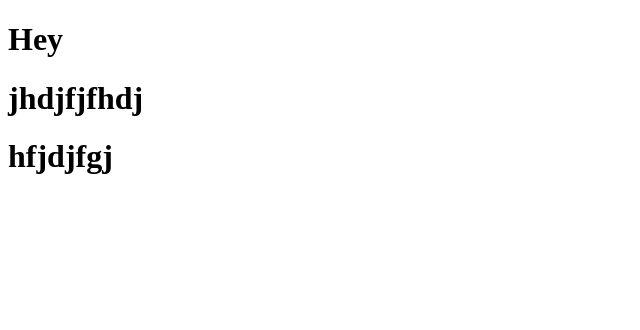
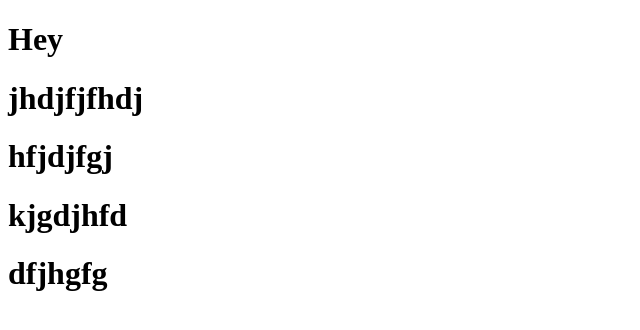
Before and after one commit to Astle-Ligo/git-studying, a plain HTML site: page hey.html in a window 1280 px wide. Shown: the whole page, without its empty margins (0-640 px from the left). Drawn offline with Linux system fonts and the light colour scheme.

Commit message:
hey modified

```diff
--- a/hey.html
+++ b/hey.html
@@ -10,5 +10,7 @@
     <h1>Hey</h1>
     <h1>jhdjfjfhdj</h1>
     <h1>hfjdjfgj</h1>
+    <h1>kjgdjhfd</h1>
+    <h1>dfjhgfg</h1>
 </body>
 </html>
```
